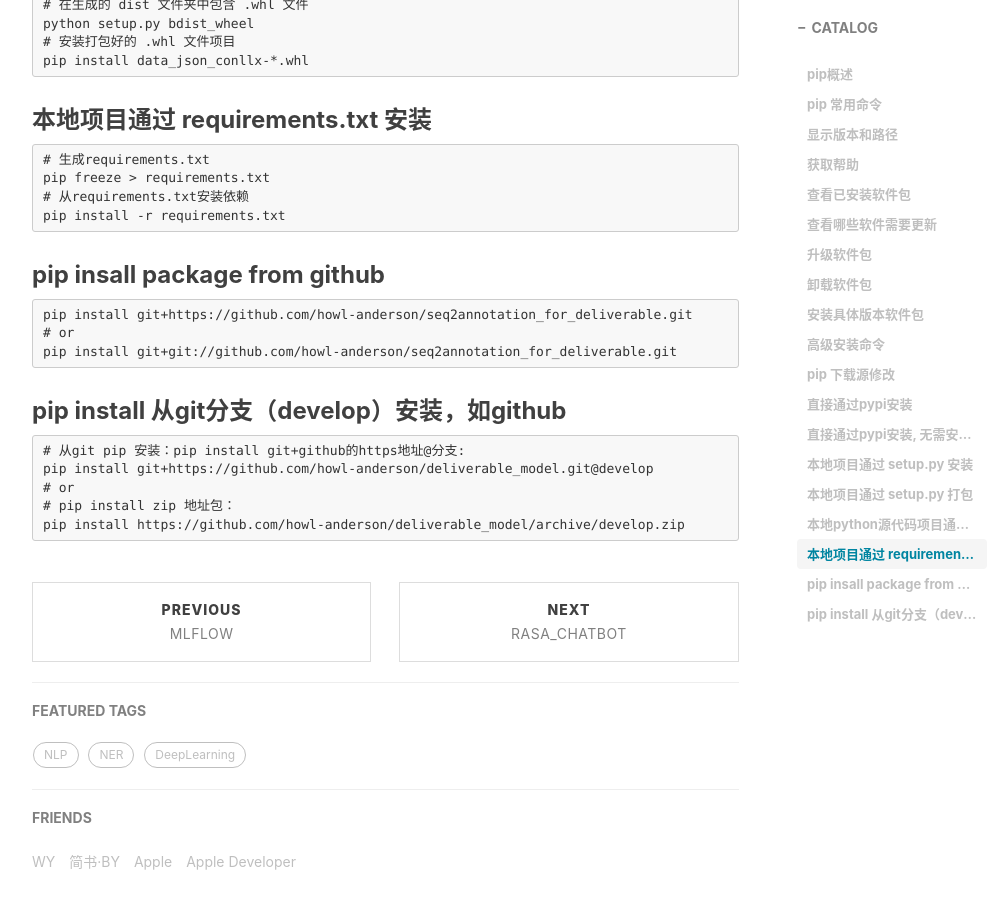
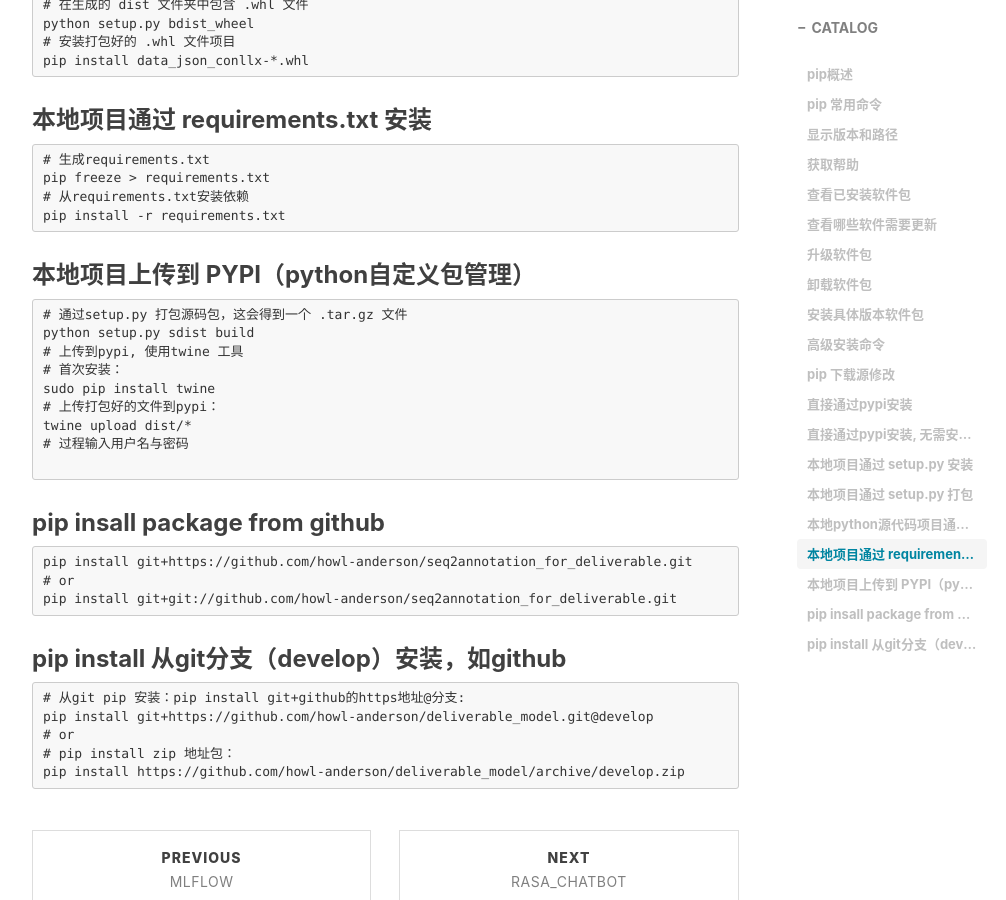
Before and after one commit to shfshf/shfshf.github.io, a Jekyll site: the page built from _posts/2020-3-18-pip.md, in a window 1280 px wide and 900 px high, scrolled down 3067 px. Shown: the whole window, without its empty margins (233-1239 px from the left). Built offline with Jekyll 4.4.1, drawn with Linux system fonts in a browser that asks for light colours; nearby versions of some CDN libraries; comment, search, counter and statistics services are not loaded.

Commit message:
pip pypi add

````diff
--- a/_posts/2020-3-18-pip.md
+++ b/_posts/2020-3-18-pip.md
@@ -123,6 +123,19 @@ pip freeze > requirements.txt
 # 从requirements.txt安装依赖
 pip install -r requirements.txt
 ```
+### 本地项目上传到 PYPI（python自定义包管理）
+```
+# 通过setup.py 打包源码包，这会得到一个 .tar.gz 文件
+python setup.py sdist build
+# 上传到pypi, 使用twine 工具
+# 首次安装：
+sudo pip install twine
+# 上传打包好的文件到pypi：
+twine upload dist/*
+# 过程输入用户名与密码
+
+```
+
 ### pip insall package from github
 ```
 pip install git+https://github.com/howl-anderson/seq2annotation_for_deliverable.git
````
